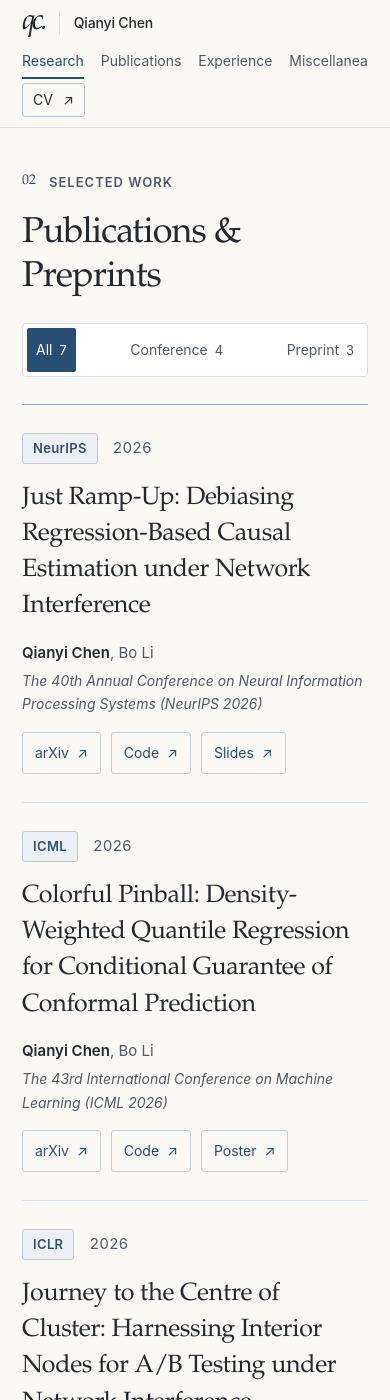
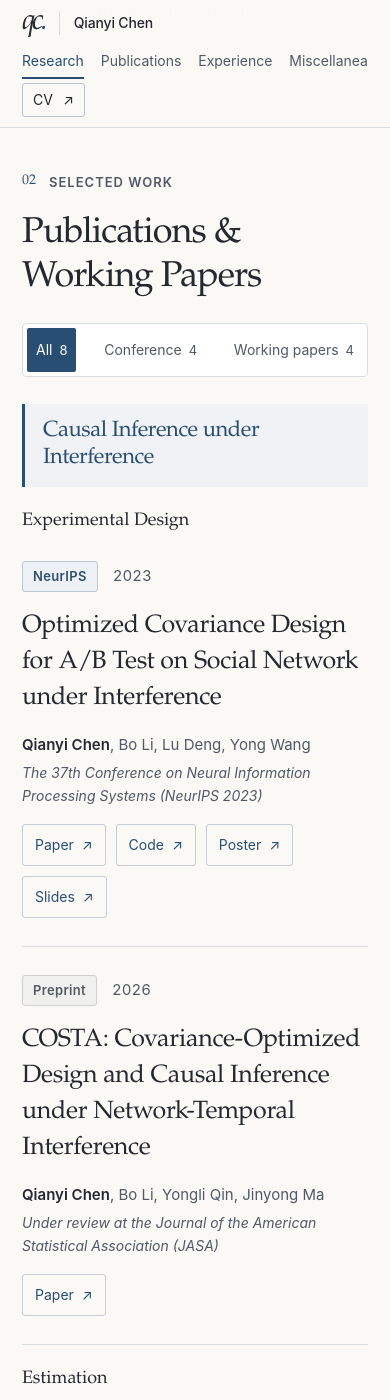
Before and after one commit to Cqyiiii/cqyiiii.github.io, a Jekyll site: the page built from _pages/about.md, in a window 390 px wide and 1400 px high, scrolled down 2372 px. Built offline with Jekyll 4.4.1, drawn with Linux system fonts in a browser that asks for light colours; some of the changed text lies outside the part shown.

Commit message:
Group publications by research area and add Tail-CRC

```diff
--- a/_pages/about.md
+++ b/_pages/about.md
@@ -68,133 +68,158 @@ redirect_from:
     <div class="section-heading">
       <div>
         <p class="section-kicker"><span>02</span> Selected work</p>
-        <h2 id="publications-heading">Publications &amp; Preprints</h2>
+        <h2 id="publications-heading">Publications &amp; Working Papers</h2>
       </div>
       <div class="publication-filters" role="group" aria-label="Filter publications" hidden>
-        <button type="button" data-filter="all" aria-pressed="true">All <span>7</span></button>
-        <button type="button" data-filter="conference" aria-pressed="false">Conference <span>4</span></button>
-        <button type="button" data-filter="preprint" aria-pressed="false">Preprint <span>3</span></button>
+        <button type="button" data-filter="all" aria-pressed="true">All <span></span></button>
+        <button type="button" data-filter="conference" aria-pressed="false">Conference <span></span></button>
+        <button type="button" data-filter="working" aria-pressed="false">Working papers <span></span></button>
       </div>
     </div>
     <p class="sr-only" id="publication-status" role="status" aria-live="polite"></p>
 
     <div class="publication-list">
-      <article class="publication-item">
-        <div class="publication-item__meta">
-          <span class="venue">NeurIPS</span>
-          <span class="year">2026</span>
-        </div>
-        <div class="publication-item__body">
-          <h3>Just Ramp-Up: Debiasing Regression-Based Causal Estimation under Network Interference</h3>
-          <p class="authors"><strong>Qianyi Chen</strong>, Bo Li</p>
-          <p class="publication-item__venue">The 40th Annual Conference on Neural Information Processing Systems (NeurIPS 2026)</p>
-          <div class="paper-links">
-            <a href="https://arxiv.org/abs/2410.12740">arXiv</a>
-            <a href="https://github.com/Cqyiiii/Just-Ramp-up">Code</a>
-            <a href="/files/ramp-up.pdf">Slides</a>
+      <section class="publication-group">
+        <h3>Causal Inference under Interference</h3>
+        <section class="publication-group__subgroup">
+          <h4>Experimental Design</h4>
+          <article class="publication-item" data-type="conference">
+            <div class="publication-item__meta">
+              <span class="venue">NeurIPS</span>
+              <span class="year">2023</span>
+            </div>
+            <div class="publication-item__body">
+              <h5>Optimized Covariance Design for A/B Test on Social Network under Interference</h5>
+              <p class="authors"><strong>Qianyi Chen</strong>, Bo Li, Lu Deng, Yong Wang</p>
+              <p class="publication-item__venue">The 37th Conference on Neural Information Processing Systems (NeurIPS 2023)</p>
+              <div class="paper-links">
+                <a href="https://proceedings.neurips.cc/paper_files/paper/2023/file/760b5def8dcb1156aac454e9c0f5f406-Paper-Conference.pdf">Paper</a>
+                <a href="https://github.com/Cqyiiii/Optimized_Covariance_Design-NIPS2023">Code</a>
+                <a href="/files/OCD_poster_v2.pdf">Poster</a>
+                <a href="/files/OCD_slides.pdf">Slides</a>
+              </div>
+            </div>
+          </article>
+          <article class="publication-item" data-type="working">
+            <div class="publication-item__meta">
+              <span class="venue">Preprint</span>
+              <span class="year">2026</span>
+            </div>
+            <div class="publication-item__body">
+              <h5>COSTA: Covariance-Optimized Design and Causal Inference under Network-Temporal Interference</h5>
+              <p class="authors"><strong>Qianyi Chen</strong>, Bo Li, Yongli Qin, Jinyong Ma</p>
+              <p class="publication-item__venue">Under review at the Journal of the American Statistical Association (JASA)</p>
+              <div class="paper-links">
+                <a href="https://arxiv.org/pdf/2609.02032">Paper</a>
+              </div>
+            </div>
+          </article>
+        </section>
+        <section class="publication-group__subgroup">
+          <h4>Estimation</h4>
+          <article class="publication-item" data-type="conference">
+            <div class="publication-item__meta">
+              <span class="venue">NeurIPS</span>
+              <span class="year">2026</span>
+            </div>
+            <div class="publication-item__body">
+              <h5>Just Ramp-Up: Debiasing Regression-Based Causal Estimation under Network Interference</h5>
+              <p class="authors"><strong>Qianyi Chen</strong>, Bo Li</p>
+              <p class="publication-item__venue">The 40th Annual Conference on Neural Information Processing Systems (NeurIPS 2026)</p>
+              <div class="paper-links">
+                <a href="https://arxiv.org/abs/2410.12740">arXiv</a>
+                <a href="https://github.com/Cqyiiii/Just-Ramp-up">Code</a>
+                <a href="/files/ramp-up.pdf">Slides</a>
+              </div>
+            </div>
+          </article>
+          <article class="publication-item" data-type="conference">
+            <div class="publication-item__meta">
+              <span class="venue">ICLR</span>
+              <span class="year">2026</span>
+            </div>
+            <div class="publication-item__body">
+              <h5>Journey to the Centre of Cluster: Harnessing Interior Nodes for A/B Testing under Network Interference</h5>
+              <p class="authors"><strong>Qianyi Chen</strong>, Anpeng Wu, Bo Li, Lu Deng, Yong Wang</p>
+              <p class="publication-item__venue">The 14th International Conference on Learning Representations (ICLR 2026)</p>
+              <div class="paper-links">
+                <a href="https://arxiv.org/pdf/2602.04457">Paper</a>
+                <a href="https://github.com/Cqyiiii/AMII-Harnessing-Interior-Nodes-for-Network-Experiments">Code</a>
+                <a href="/files/amii-iclr-poster.pdf">Poster</a>
+              </div>
+            </div>
+          </article>
+        </section>
+      </section>
+
+      <section class="publication-group">
+        <h3>Conformal Prediction</h3>
+        <article class="publication-item" data-type="conference">
+          <div class="publication-item__meta">
+            <span class="venue">ICML</span>
+            <span class="year">2026</span>
           </div>
-        </div>
-      </article>
+          <div class="publication-item__body">
+            <h4>Colorful Pinball: Density-Weighted Quantile Regression for Conditional Guarantee of Conformal Prediction</h4>
+            <p class="authors"><strong>Qianyi Chen</strong>, Bo Li</p>
+            <p class="publication-item__venue">The 43rd International Conference on Machine Learning (ICML 2026)</p>
+            <div class="paper-links">
+              <a href="https://arxiv.org/abs/2512.24139">arXiv</a>
+              <a href="https://github.com/Cqyiiii/Colorful-Pinball-Conformal-Prediction-CPCP">Code</a>
+              <a href="/files/cpcp_icml_poster_v2.pdf">Poster</a>
+            </div>
+          </div>
+        </article>
+        <article class="publication-item" data-type="working">
+          <div class="publication-item__meta">
+            <span class="venue">Preprint</span>
+            <span class="year">2026</span>
+          </div>
+          <div class="publication-item__body">
+            <h4>How Synthetic Labels Improve Conformal Prediction: A Perspective on Conditional Coverage</h4>
+            <p class="authors"><strong>Qianyi Chen</strong>, Bo Li</p>
+            <p class="publication-item__venue">Under review</p>
+            <div class="paper-links">
+              <a href="https://arxiv.org/pdf/2609.33482v1">Paper</a>
+              <a href="https://github.com/Cqyiiii/synthetic-label-conformal">Code</a>
+            </div>
+          </div>
+        </article>
+      </section>
 
-      <article class="publication-item">
-        <div class="publication-item__meta">
-          <span class="venue">ICML</span>
-          <span class="year">2026</span>
-        </div>
-        <div class="publication-item__body">
-          <h3>Colorful Pinball: Density-Weighted Quantile Regression for Conditional Guarantee of Conformal Prediction</h3>
-          <p class="authors"><strong>Qianyi Chen</strong>, Bo Li</p>
-          <p class="publication-item__venue">The 43rd International Conference on Machine Learning (ICML 2026)</p>
-          <div class="paper-links">
-            <a href="https://arxiv.org/abs/2512.24139">arXiv</a>
-            <a href="https://github.com/Cqyiiii/Colorful-Pinball-Conformal-Prediction-CPCP">Code</a>
-            <a href="/files/cpcp_icml_poster_v2.pdf">Poster</a>
+      <section class="publication-group">
+        <h3>Policy Learning, LLM Uncertainty Quantification, and Reasoning</h3>
+        <article class="publication-item" data-type="working">
+          <div class="publication-item__meta">
+            <span class="venue">Preprint</span>
+            <span class="year">2025</span>
           </div>
-        </div>
-      </article>
-
-      <article class="publication-item">
-        <div class="publication-item__meta">
-          <span class="venue">ICLR</span>
-          <span class="year">2026</span>
-        </div>
-        <div class="publication-item__body">
-          <h3>Journey to the Centre of Cluster: Harnessing Interior Nodes for A/B Testing under Network Interference</h3>
-          <p class="authors"><strong>Qianyi Chen</strong>, Anpeng Wu, Bo Li, Lu Deng, Yong Wang</p>
-          <p class="publication-item__venue">The 14th International Conference on Learning Representations (ICLR 2026)</p>
-          <div class="paper-links">
-            <a href="https://arxiv.org/pdf/2602.04457">Paper</a>
-            <a href="https://github.com/Cqyiiii/AMII-Harnessing-Interior-Nodes-for-Network-Experiments">Code</a>
-            <a href="/files/amii-iclr-poster.pdf">Poster</a>
+          <div class="publication-item__body">
+            <h4>Practical Performative Policy Learning with Strategic Agents</h4>
+            <p class="authors"><strong>Qianyi Chen</strong>, Ying Chen, Bo Li</p>
+            <p class="publication-item__venue">Under review · <em>Presented at INFORMS MSOM 2025, London</em></p>
+            <div class="paper-links">
+              <a href="https://arxiv.org/abs/2412.01344">arXiv</a>
+              <a href="https://github.com/Cqyiiii/Practical-Performative-Policy-Learning-PPPL">Code</a>
+              <a href="/files/pppl.pdf">Slides</a>
+            </div>
           </div>
-        </div>
-      </article>
-
-      <article class="publication-item">
-        <div class="publication-item__meta">
-          <span class="venue venue--preprint">Preprint</span>
-          <span class="year">2026</span>
-        </div>
-        <div class="publication-item__body">
-          <h3>How Synthetic Labels Improve Conformal Prediction: A Perspective on Conditional Coverage</h3>
-          <p class="authors"><strong>Qianyi Chen</strong>, Bo Li</p>
-          <p class="publication-item__venue">Under review</p>
-          <div class="paper-links">
-            <a href="https://arxiv.org/pdf/2609.33482v1">Paper</a>
-            <a href="https://github.com/Cqyiiii/synthetic-label-conformal">Code</a>
+        </article>
+        <article class="publication-item" data-type="working">
+          <div class="publication-item__meta">
+            <span class="venue">Working paper</span>
+            <span class="year">2026</span>
           </div>
-        </div>
-      </article>
-
-      <article class="publication-item">
-        <div class="publication-item__meta">
-          <span class="venue venue--preprint">Preprint</span>
-          <span class="year">2026</span>
-        </div>
-        <div class="publication-item__body">
-          <h3>COSTA: Covariance-Optimized Design and Causal Inference under Network-Temporal Interference</h3>
-          <p class="authors"><strong>Qianyi Chen</strong>, Bo Li, Yongli Qin, Jinyong Ma</p>
-          <p class="publication-item__venue">Preprint</p>
-          <div class="paper-links">
-            <a href="https://arxiv.org/pdf/2609.02032">Paper</a>
+          <div class="publication-item__body">
+            <h4>Decoupling Solving from Abstention: Single-Rollout Conformal Risk Control for Hard-Budget LLM Reasoning</h4>
+            <p class="authors"><strong>Qianyi Chen</strong>, Ying Chen, Bo Li</p>
+            <div class="paper-links">
+              <a href="https://github.com/Cqyiiii/tail-crc/blob/main/Tail-CRC.pdf">Paper</a>
+              <a href="https://github.com/Cqyiiii/tail-crc">Code</a>
+            </div>
           </div>
-        </div>
-      </article>
-
-      <article class="publication-item">
-        <div class="publication-item__meta">
-          <span class="venue venue--preprint">Preprint</span>
-          <span class="year">2025</span>
-        </div>
-        <div class="publication-item__body">
-          <h3>Practical Performative Policy Learning with Strategic Agents</h3>
-          <p class="authors"><strong>Qianyi Chen</strong>, Ying Chen, Bo Li</p>
-          <p class="publication-item__venue">Under review · <em>Presented at INFORMS MSOM 2025, London</em></p>
-          <div class="paper-links">
-            <a href="https://arxiv.org/abs/2412.01344">arXiv</a>
-            <a href="https://github.com/Cqyiiii/Practical-Performative-Policy-Learning-PPPL">Code</a>
-            <a href="/files/pppl.pdf">Slides</a>
-          </div>
-        </div>
-      </article>
-
-      <article class="publication-item">
-        <div class="publication-item__meta">
-          <span class="venue">NeurIPS</span>
-          <span class="year">2023</span>
-        </div>
-        <div class="publication-item__body">
-          <h3>Optimized Covariance Design for A/B Test on Social Network under Interference</h3>
-          <p class="authors"><strong>Qianyi Chen</strong>, Bo Li, Lu Deng, Yong Wang</p>
-          <p class="publication-item__venue">The 37th Conference on Neural Information Processing Systems (NeurIPS 2023)</p>
-          <div class="paper-links">
-            <a href="https://proceedings.neurips.cc/paper_files/paper/2023/file/760b5def8dcb1156aac454e9c0f5f406-Paper-Conference.pdf">Paper</a>
-            <a href="https://github.com/Cqyiiii/Optimized_Covariance_Design-NIPS2023">Code</a>
-            <a href="/files/OCD_poster_v2.pdf">Poster</a>
-            <a href="/files/OCD_slides.pdf">Slides</a>
-          </div>
-        </div>
-      </article>
+        </article>
+      </section>
     </div>
   </section>
 
--- a/assets/css/home.css
+++ b/assets/css/home.css
@@ -91,13 +91,15 @@ h2 em, h1 em { color: var(--ink); font-weight: 400; }
 .publication-filters button:hover { background: #e9eef4; }
 .publication-filters button[aria-pressed="true"] { color: #fff; background: var(--accent); }
 .publication-filters button > span { margin-left: 4px; font-size: 13px; }
-.publication-list { border-top: 1px solid #9ea9b6; }
+.publication-group + .publication-group { margin-top: 40px; }
+.publication-group > h3 { margin: 0; padding: 14px 18px; border-left: 3px solid var(--accent); background: var(--wash); color: var(--accent); font-size: clamp(22px, 2vw, 24px); line-height: 1.25; letter-spacing: -.02em; }
+.publication-group__subgroup > h4 { margin: 22px 0 0; font: 500 18px/1.35 var(--serif); color: var(--ink); }
 .publication-item { display: grid; grid-template-columns: 125px minmax(0, 1fr); gap: 25px; padding: 32px 0 34px; border-bottom: 1px solid var(--line); }
 .publication-item__meta { display: flex; flex-direction: column; align-items: start; gap: 11px; padding-top: 5px; }
 .venue { padding: 4px 10px; border: 1px solid #bcc9d7; border-radius: 3px; background: #edf1f6; color: #304f6e; font-size: 13px; font-weight: 600; letter-spacing: .35px; line-height: 1.6; }
-.venue--preprint { color: #555961; background: #f0f0ef; border-color: #d1d2d4; }
+.publication-item[data-type="working"] .venue { color: #555961; background: #f0f0ef; border-color: #d1d2d4; }
 .year { font-size: 15px; color: var(--muted); padding-left: 1px; font-variant-numeric: tabular-nums; }
-.publication-item h3 { font-size: 26px; line-height: 1.45; letter-spacing: -.3px; text-wrap: pretty; }
+.publication-item__body > :is(h4, h5) { margin: 0; font: 500 26px/1.45 var(--serif); letter-spacing: -.3px; text-wrap: pretty; }
 .authors { margin-top: 13px; color: var(--muted); font-size: 16px; line-height: 1.8; }
 .authors strong { color: var(--ink); font-weight: 600; }
 .publication-item__venue { margin-top: 3px; color: var(--muted); font-size: 15px; font-style: italic; line-height: 1.7; }
@@ -173,7 +175,7 @@ h2 em, h1 em { color: var(--ink); font-weight: 400; }
   .research-theme h3 { font-size: 27px; margin-top: 17px; }
   .research-theme p { font-size: 16px; }
   .publication-item { grid-template-columns: 108px minmax(0, 1fr); gap: 22px; }
-  .publication-item h3 { font-size: 25px; }
+  .publication-item__body > :is(h4, h5) { font-size: 25px; }
   .service-section { grid-template-columns: 205px minmax(0, 1fr); gap: 28px; }
   .service-section h2 { font-size: 42px; }
   .service-grid p { font-size: 16px; }
@@ -225,7 +227,6 @@ h2 em, h1 em { color: var(--ink); font-weight: 400; }
   .publication-filters button > span { font-size: 13px; margin-left: 3px; }
   .publication-item { grid-template-columns: 1fr; gap: 17px; padding-block: 28px; }
   .publication-item__meta { flex-direction: row; align-items: center; gap: 14px; padding: 0; }
-  .publication-item h3 { font-size: 25px; line-height: 1.45; }
   .authors { font-size: 15px; }
   .publication-item__venue { font-size: 14px; }
   .paper-links { gap: 10px; margin-top: 16px; }
@@ -272,6 +273,8 @@ h2 em, h1 em { color: var(--ink); font-weight: 400; }
   .academic-section { padding-block: 30px; }
   .research-goal { white-space: normal; }
   .publication-item { break-inside: avoid; }
+  .publication-group[hidden], .publication-group__subgroup[hidden] { display: block !important; }
+  .publication-group > h3, .publication-group__subgroup > h4 { break-after: avoid; }
   .publication-item[hidden] { display: grid !important; }
   .contact-band { margin-bottom: 0; }
 }
--- a/assets/js/home.js
+++ b/assets/js/home.js
@@ -6,19 +6,23 @@
   const filters = document.querySelector('.publication-filters');
   if (filters && publications.length) {
     const status = document.querySelector('#publication-status');
-    const category = paper => paper.querySelector('.venue--preprint') ? 'preprint' : 'conference';
+    const groups = document.querySelectorAll('.publication-group, .publication-group__subgroup');
+    const matches = (paper, filter) => filter === 'all' || paper.dataset.type === filter;
     filters.hidden = false;
     filters.querySelectorAll('button').forEach(button => {
       const filter = button.dataset.filter;
-      button.querySelector('span').textContent = publications.filter(paper => filter === 'all' || category(paper) === filter).length;
+      button.querySelector('span').textContent = publications.filter(paper => matches(paper, filter)).length;
       button.addEventListener('click', () => {
         filters.querySelectorAll('button').forEach(item => item.setAttribute('aria-pressed', String(item === button)));
         let visible = 0;
         publications.forEach(paper => {
-          paper.hidden = filter !== 'all' && category(paper) !== filter;
+          paper.hidden = !matches(paper, filter);
           if (!paper.hidden) visible++;
         });
-        status.textContent = `Showing ${visible} ${filter === 'all' ? 'publications and preprints' : filter === 'conference' ? 'conference papers' : 'preprints'}.`;
+        groups.forEach(group => {
+          group.hidden = !group.querySelector('.publication-item:not([hidden])');
+        });
+        status.textContent = `Showing ${visible} ${filter === 'all' ? 'publications and working papers' : filter === 'conference' ? 'conference papers' : 'working papers'}.`;
       });
     });
   }
```
Also changed, not shown: _pages/cv.md (+79 -51 lines), _sass/_academic-refresh.scss (+28 -1 lines).
